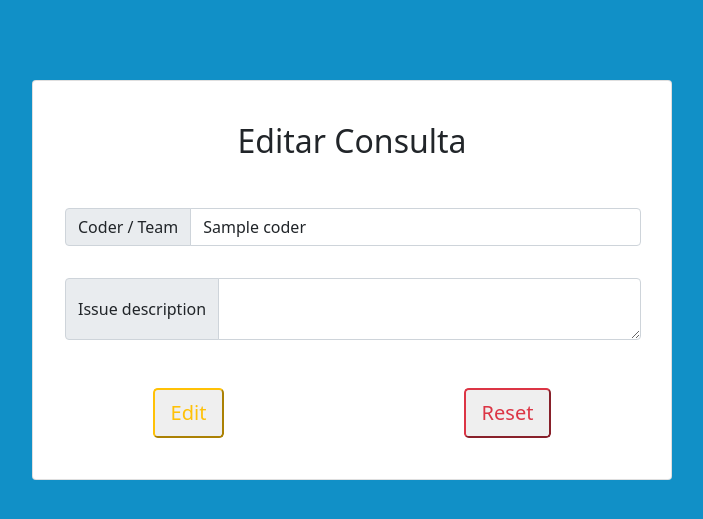
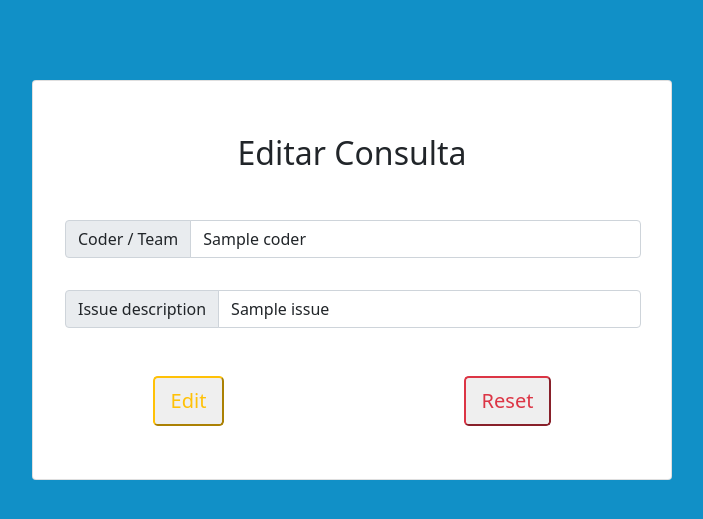
Before and after one commit to amrhefny87/CodersOffice, a PHP site: template src/Views/EditCoder.php in a window 1280 px wide. Shown: the top 519 px of the page, without its empty margins (288-991 px from the left). Run offline with PHP 8.4, Linux system fonts and the light colour scheme; the template is opened without the code that fills it: most values are stand-ins (such as "Sample title", 1, 10 or a date in 2020); some libraries are stand-ins or nearby versions.

Commit message:
Se cambió la etiqueta text area en el formulario de issue por la etiqueta input

```diff
--- a/src/Views/EditCoder.php
+++ b/src/Views/EditCoder.php
@@ -14,7 +14,7 @@
             </div>
             <div class="input-group" style="width: 36rem; margin-left: 2rem;">
                 <span class="input-group-text">Issue description</span>
-                <textarea class="form-control" area-label="With textarea" type="text" name="issue" required value='<?php echo $data["coder"]->getIssue() ?>'></textarea>
+                <input class="form-control" area-label="With textarea" type="text" name="issue" required value='<?php echo $data["coder"]->getIssue() ?>'>
             </div>
             <div class="botones">
                 <input class="btn-lg btn-outline-warning go-add-task float"type="submit" value="Edit">
```
